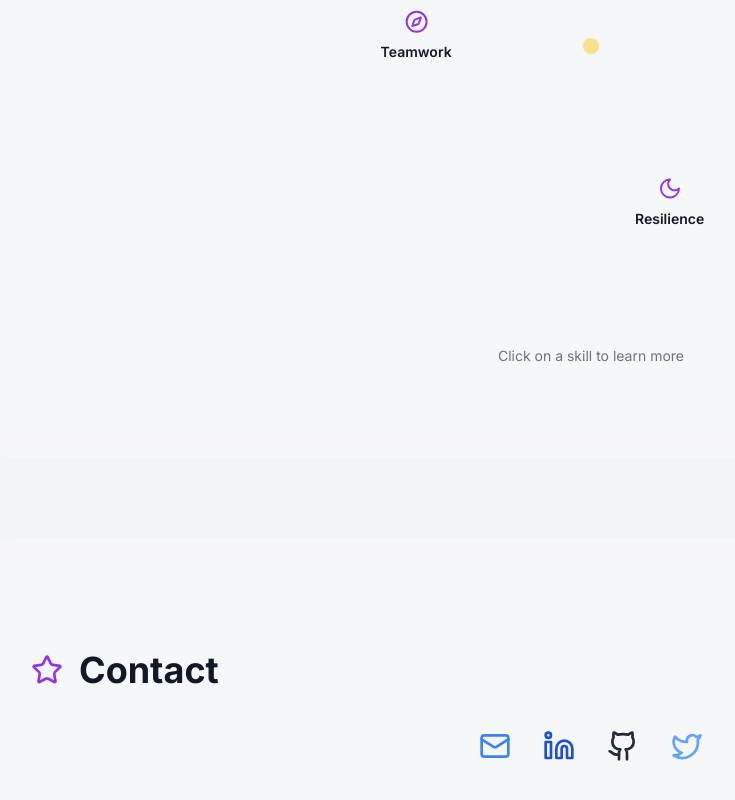
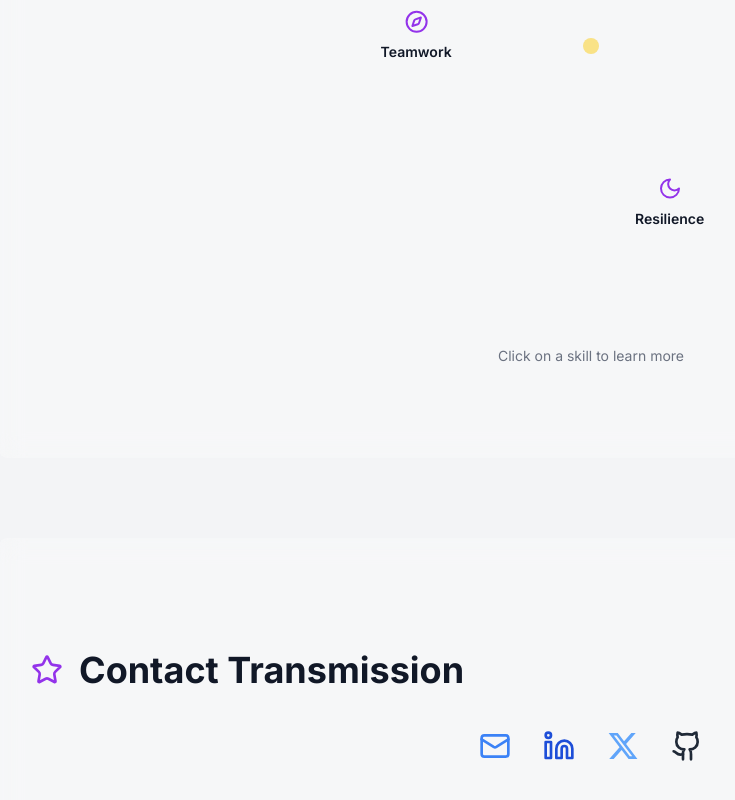
Before and after one commit to Chareeef/portfolio_website, a Next.js app: page / in a window 1280 px wide. Shown: the part 7299-8099 px from the top of the page, without its empty margins (49-784 px from the left). Built offline with nearby package versions, Linux system fonts and the light colour scheme.

Commit message:
fix contact

```diff
--- a/app/components/Contact.tsx
+++ b/app/components/Contact.tsx
@@ -1,41 +1,48 @@
-import { Mail, Linkedin, Github, Twitter } from "lucide-react";
+import { Mail, Linkedin, Github } from "lucide-react";
+import Link from "next/link";
 import SectionHeader from "./SectionHeader";
+
+const XIcon = ({ className }: { className?: string }) => (
+  <svg viewBox="0 0 24 24" aria-hidden="true" className={className}>
+    <path d="M18.244 2.25h3.308l-7.227 8.26 8.502 11.24H16.17l-5.214-6.817L4.99 21.75H1.68l7.73-8.835L1.254 2.25H8.08l4.713 6.231zm-1.161 17.52h1.833L7.084 4.126H5.117z" />
+  </svg>
+);
 
 const Contact = () => {
   return (
     <section id="contact" className="py-20">
-      <SectionHeader title="Contact" />
+      <SectionHeader title="Contact Transmission" />
       <div className="flex justify-center space-x-8">
-        <a
+        <Link
           href="mailto:youssef.charif.h@gmail.com"
-          className="text-blue-500 hover:text-blue-700 transition-colors"
+          className="text-blue-500 transition-colors hover:text-blue-700"
         >
-          <Mail className="w-8 h-8" />
-        </a>
-        <a
+          <Mail className="h-8 w-8" />
+        </Link>
+        <Link
           href="https://www.linkedin.com/in/youssef-charif-hamidi"
           target="_blank"
           rel="noopener noreferrer"
-          className="text-blue-700 hover:text-blue-900 transition-colors"
+          className="text-blue-700 transition-colors hover:text-blue-900"
         >
-          <Linkedin className="w-8 h-8" />
-        </a>
-        <a
+          <Linkedin className="h-8 w-8" />
+        </Link>
+        <Link
+          href="https://x.com/YoussefCharifH2"
+          target="_blank"
+          rel="noopener noreferrer"
+          className="text-blue-400 transition-colors hover:text-blue-600"
+        >
+          <XIcon className="h-8 w-8 fill-current" />
+        </Link>
+        <Link
           href="https://github.com/Chareeef"
           target="_blank"
           rel="noopener noreferrer"
-          className="text-gray-800 dark:text-gray-200 hover:text-gray-600 dark:hover:text-gray-400 transition-colors"
+          className="text-gray-800 transition-colors hover:text-gray-600 dark:text-gray-200 dark:hover:text-gray-400"
         >
-          <Github className="w-8 h-8" />
-        </a>
-        <a
-          href="https://x.com/YoussefCharifH2"
-          target="_blank"
-          rel="noopener noreferrer"
-          className="text-blue-400 hover:text-blue-600 transition-colors"
-        >
-          <Twitter className="w-8 h-8" />
-        </a>
+          <Github className="h-8 w-8" />
+        </Link>
       </div>
     </section>
   );
```
